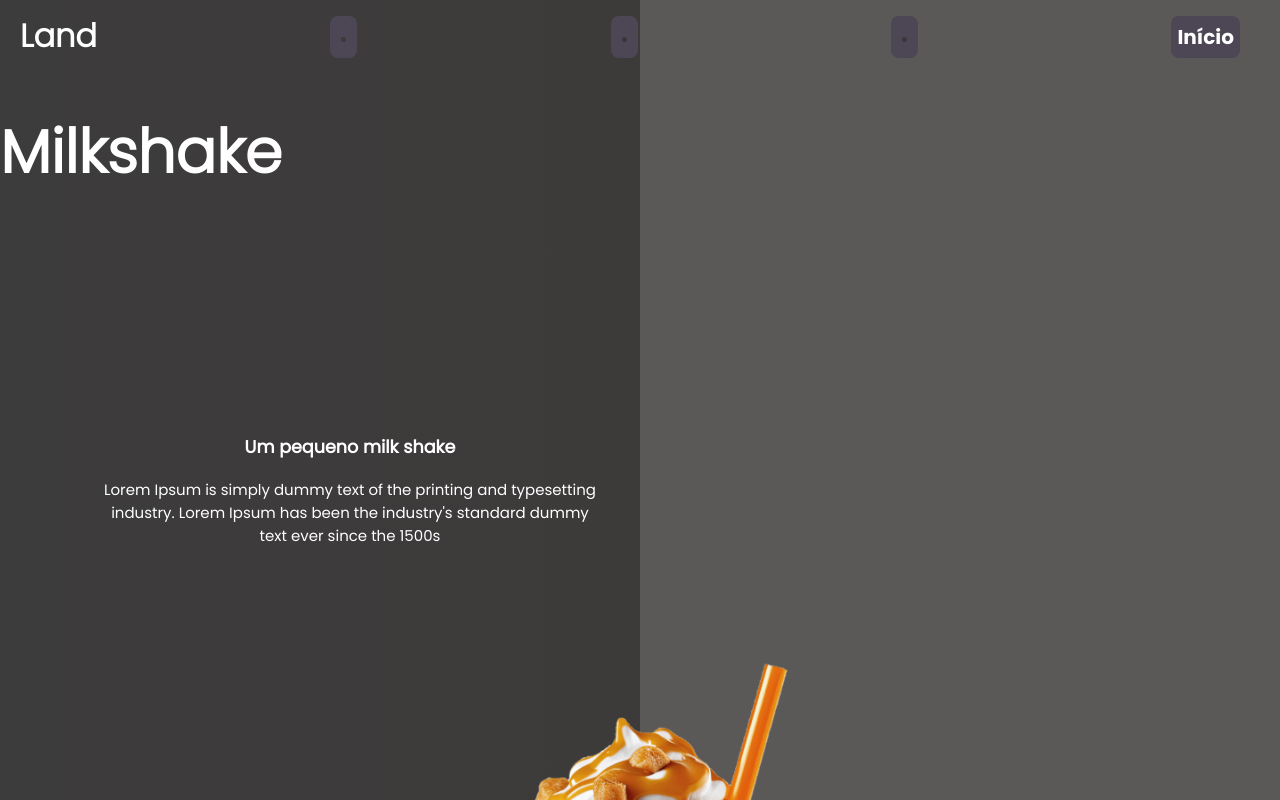
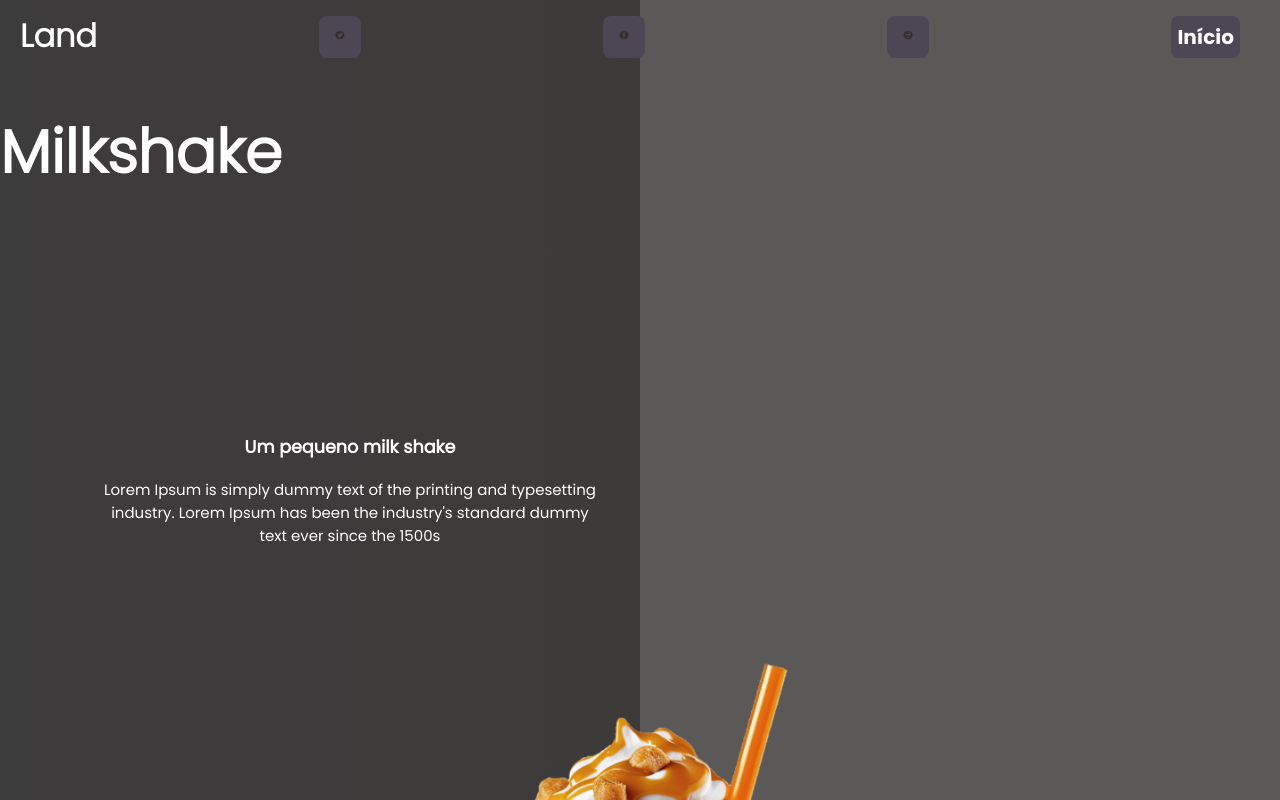
Before and after one commit to PEAKYCOMMAND/landing-page, a plain HTML site: page index.html in a window 1280 px wide. Shown: the top 800 px of the page. Drawn offline with Linux system fonts and the light colour scheme; files whose address does not match are found by name.

Commit message:
Update styles.css

```diff
--- a/styles.css
+++ b/styles.css
@@ -13,7 +13,7 @@ body{
 }
 
 .cabecalho .none img{
-    width: 15px;
+    width: 30px;
 
 }
 
```
